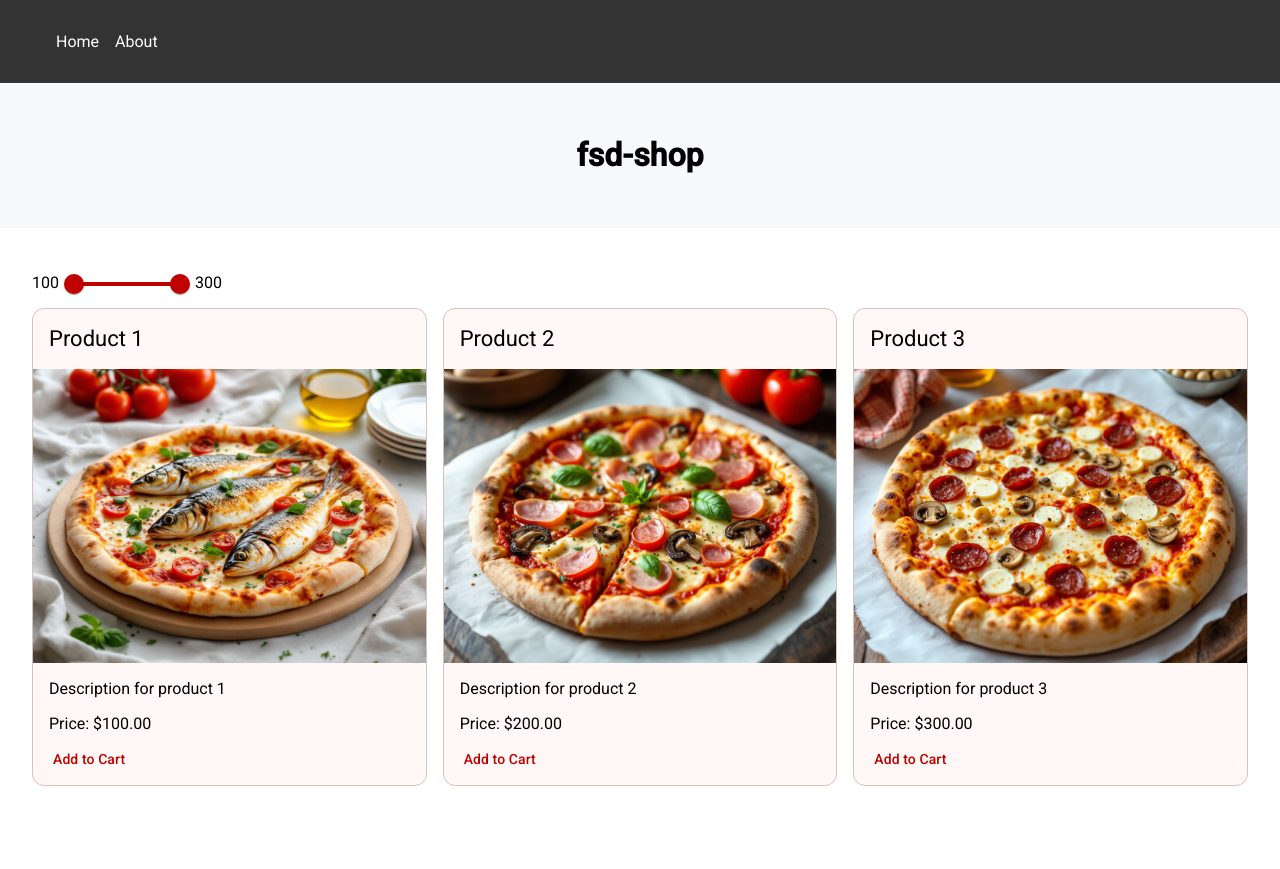
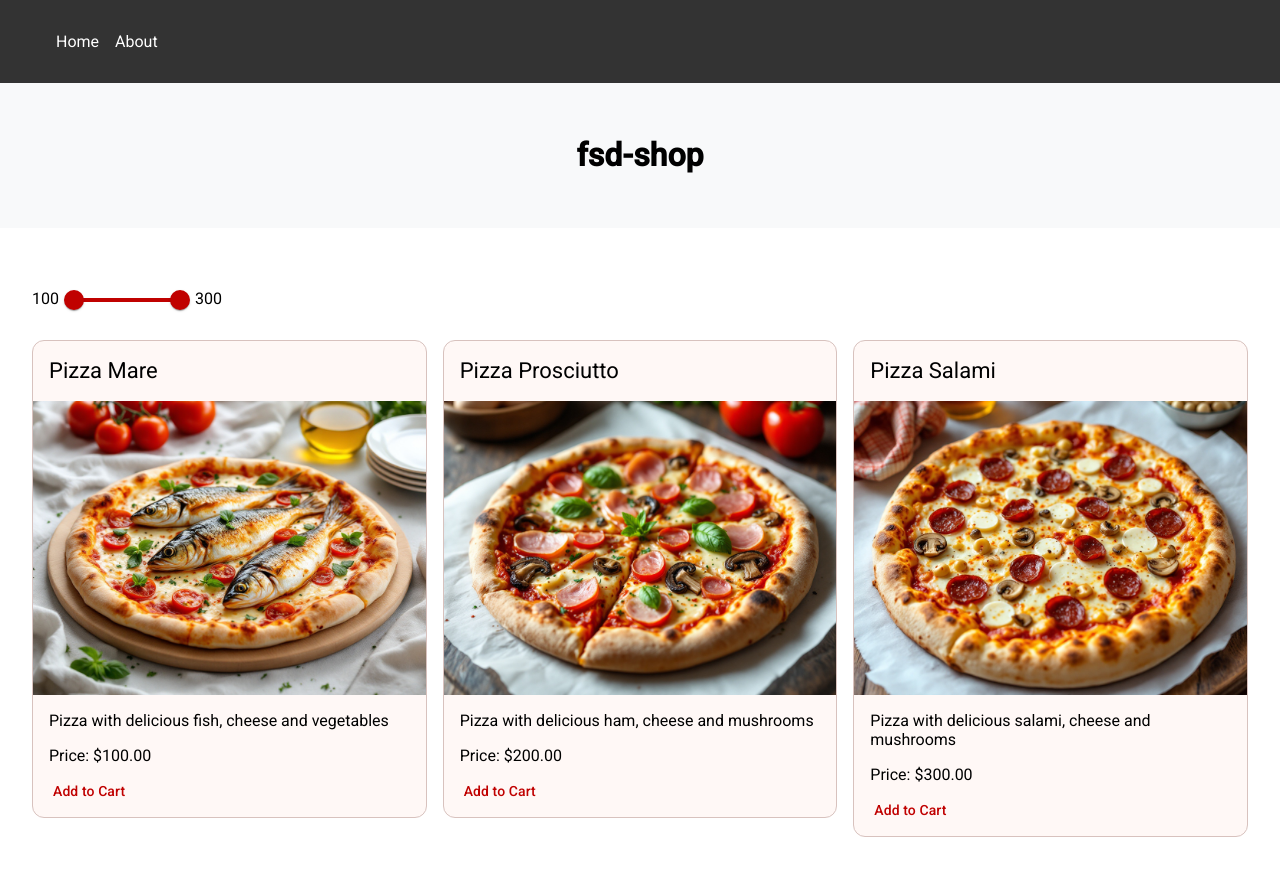
Before and after one commit to felixabele/pizza-sliced-design-shop, an Angular app: page / in a window 1280 px wide. Before the commit the page ends 818 px from the top, so only its background shows below. Built offline with nearby package versions, Linux system fonts and the light colour scheme.

Commit message:
extracted price filter

```diff
--- a/src/entities/Product/api/product.api.service.ts
+++ b/src/entities/Product/api/product.api.service.ts
@@ -10,24 +10,27 @@ export class ProductApiService {
     return of([
       {
         id: 1,
-        name: 'Product 1',
-        shortDescription: 'Description for product 1',
+        name: 'Pizza Mare',
+        shortDescription: 'Pizza with delicious fish, cheese and vegetables',
         image: '/assets/products/product-1.jpg',
         price: 100,
+        tags: ['fish', 'tomato', 'basil'],
       },
       {
         id: 2,
-        name: 'Product 2',
-        shortDescription: 'Description for product 2',
+        name: 'Pizza Prosciutto',
+        shortDescription: 'Pizza with delicious ham, cheese and mushrooms',
         image: '/assets/products/product-2.jpg',
         price: 200,
+        tags: ['ham', 'mushrooms'],
       },
       {
         id: 3,
-        name: 'Product 3',
-        shortDescription: 'Description for product 3',
+        name: 'Pizza Salami',
+        shortDescription: 'Pizza with delicious salami, cheese and mushrooms',
         image: '/assets/products/product-3.jpg',
         price: 300,
+        tags: ['salami', 'mushrooms'],
       },
     ]);
   }
--- a/src/entities/Product/model/product.model.ts
+++ b/src/entities/Product/model/product.model.ts
@@ -4,4 +4,5 @@ export type Product = {
   shortDescription: string;
   image: string;
   price: number;
+  tags: string[];
 };
--- a/src/features/product-filter/model/product-filter.service.ts
+++ b/src/features/product-filter/model/product-filter.service.ts
@@ -9,7 +9,7 @@ export class ProductFilterService {
     this.allProducts().filter((product) => this._matchesPrice(product)),
   );
 
-  private allProducts = signal<Product[]>([]);
+  public readonly allProducts = signal<Product[]>([]);
   private minPriceFilter = signal<number | undefined>(undefined);
   private maxPriceFilter = signal<number | undefined>(undefined);
 
--- /dev/null
+++ b/src/features/product-filter/ui/price-filter/price-filter.component.html
@@ -0,0 +1,18 @@
+<section class="product-price-filter">
+  {{ selectedMinPrice }}
+  <mat-slider [min]="globalMinPrice()" [max]="globalMaxPrice()">
+    <input
+      [value]="globalMinPrice()"
+      [(ngModel)]="selectedMinPrice"
+      (valueChange)="onPriceChange()"
+      matSliderStartThumb
+    />
+    <input
+      [value]="globalMaxPrice()"
+      [(ngModel)]="selectedMaxPrice"
+      (valueChange)="onPriceChange()"
+      matSliderEndThumb
+    />
+  </mat-slider>
+  {{ selectedMaxPrice }}
+</section>
--- /dev/null
+++ b/src/features/product-filter/ui/price-filter/price-filter.component.ts
@@ -0,0 +1,42 @@
+import { Component, computed, effect, inject } from '@angular/core';
+import { ProductFilterService } from '../../model/product-filter.service';
+import { FormsModule } from '@angular/forms';
+import { MatSliderModule } from '@angular/material/slider';
+
+@Component({
+  selector: 'feature-price-filter',
+  imports: [FormsModule, MatSliderModule],
+  templateUrl: './price-filter.component.html',
+  standalone: true,
+})
+export class PriceFilterComponent {
+  private readonly productFilterService = inject(ProductFilterService);
+
+  public selectedMinPrice?: number;
+  public selectedMaxPrice?: number;
+
+  public globalMinPrice = computed(() =>
+    this.productFilterService
+      .allProducts()
+      .reduce((min, p) => Math.min(min, p.price), Infinity),
+  );
+  public globalMaxPrice = computed(() =>
+    this.productFilterService
+      .allProducts()
+      .reduce((max, p) => Math.max(max, p.price), -Infinity),
+  );
+
+  constructor() {
+    effect(() => {
+      this.selectedMinPrice = this.globalMinPrice();
+      this.selectedMaxPrice = this.globalMaxPrice();
+    });
+  }
+
+  public onPriceChange(): void {
+    this.productFilterService.setPriceFilter(
+      this.selectedMinPrice,
+      this.selectedMaxPrice,
+    );
+  }
+}
--- a/src/features/product-filter/ui/product-filter/product-filter.component.html
+++ b/src/features/product-filter/ui/product-filter/product-filter.component.html
@@ -1,16 +1,3 @@
-{{ selectedMinPrice }}
-<mat-slider [min]="globalMinPrice()" [max]="globalMaxPrice()">
-  <input
-    [value]="globalMinPrice()"
-    [(ngModel)]="selectedMinPrice"
-    (valueChange)="onPriceChange()"
-    matSliderStartThumb
-  />
-  <input
-    [value]="globalMaxPrice()"
-    [(ngModel)]="selectedMaxPrice"
-    (valueChange)="onPriceChange()"
-    matSliderEndThumb
-  />
-</mat-slider>
-{{ selectedMaxPrice }}
+<section class="product-filter">
+  <feature-price-filter />
+</section>
--- /dev/null
+++ b/src/features/product-filter/ui/product-filter/product-filter.component.scss
@@ -0,0 +1,3 @@
+.product-filter {
+  padding: 1rem 0;
+}
--- a/src/features/product-filter/ui/product-filter/product-filter.component.ts
+++ b/src/features/product-filter/ui/product-filter/product-filter.component.ts
@@ -7,17 +7,17 @@ import {
   input,
   model,
 } from '@angular/core';
-import { FormsModule } from '@angular/forms';
-import { MatSliderModule } from '@angular/material/slider';
 import { Product } from '~/entities/Product';
 import { ProductFilterService } from '../../model/product-filter.service';
 import { toObservable } from '@angular/core/rxjs-interop';
+import { PriceFilterComponent } from '../price-filter/price-filter.component';
 
 @Component({
   selector: 'feature-product-filter',
-  imports: [MatSliderModule, FormsModule],
+  imports: [PriceFilterComponent],
   standalone: true,
   templateUrl: './product-filter.component.html',
+  styleUrl: './product-filter.component.scss',
   changeDetection: ChangeDetectionStrategy.OnPush,
 })
 export class ProductFilterComponent {
@@ -26,35 +26,11 @@ export class ProductFilterComponent {
   public allProducts = input.required<Product[]>();
   public filteredProducts = model<Product[]>();
 
-  public selectedMinPrice?: number;
-  public selectedMaxPrice?: number;
-
-  public globalMinPrice = computed(() =>
-    this.allProducts().reduce((min, p) => Math.min(min, p.price), Infinity),
-  );
-  public globalMaxPrice = computed(() =>
-    this.allProducts().reduce((max, p) => Math.max(max, p.price), -Infinity),
-  );
-
   constructor() {
-    effect(() => {
-      this.selectedMinPrice = this.globalMinPrice();
-      this.selectedMaxPrice = this.globalMaxPrice();
-    });
-
-    effect(() => {
-      this.productFilterService.initProducts(this.allProducts());
-    });
+    effect(() => this.productFilterService.initProducts(this.allProducts()));
 
     toObservable(this.productFilterService.filteredProducts).subscribe(
       (products) => this.filteredProducts.set(products),
     );
   }
-
-  public onPriceChange(): void {
-    this.productFilterService.setPriceFilter(
-      this.selectedMinPrice,
-      this.selectedMaxPrice,
-    );
-  }
 }
```
